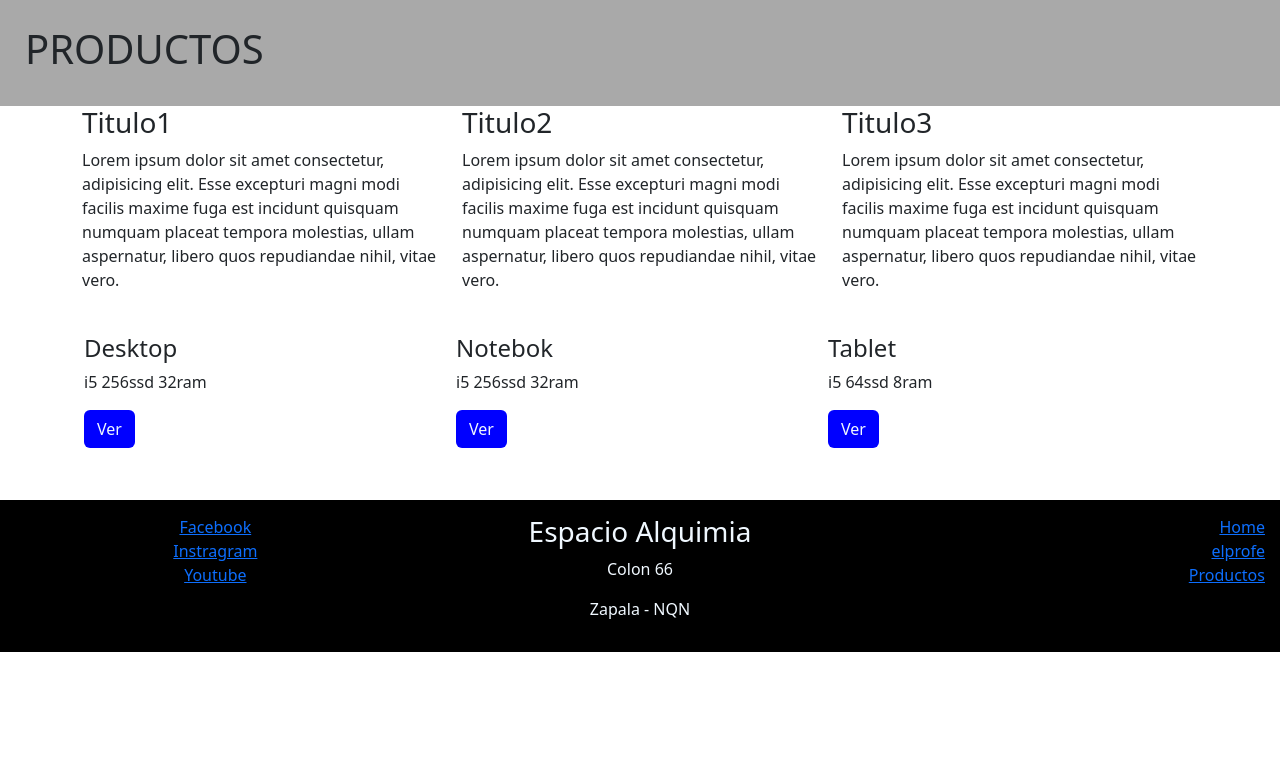
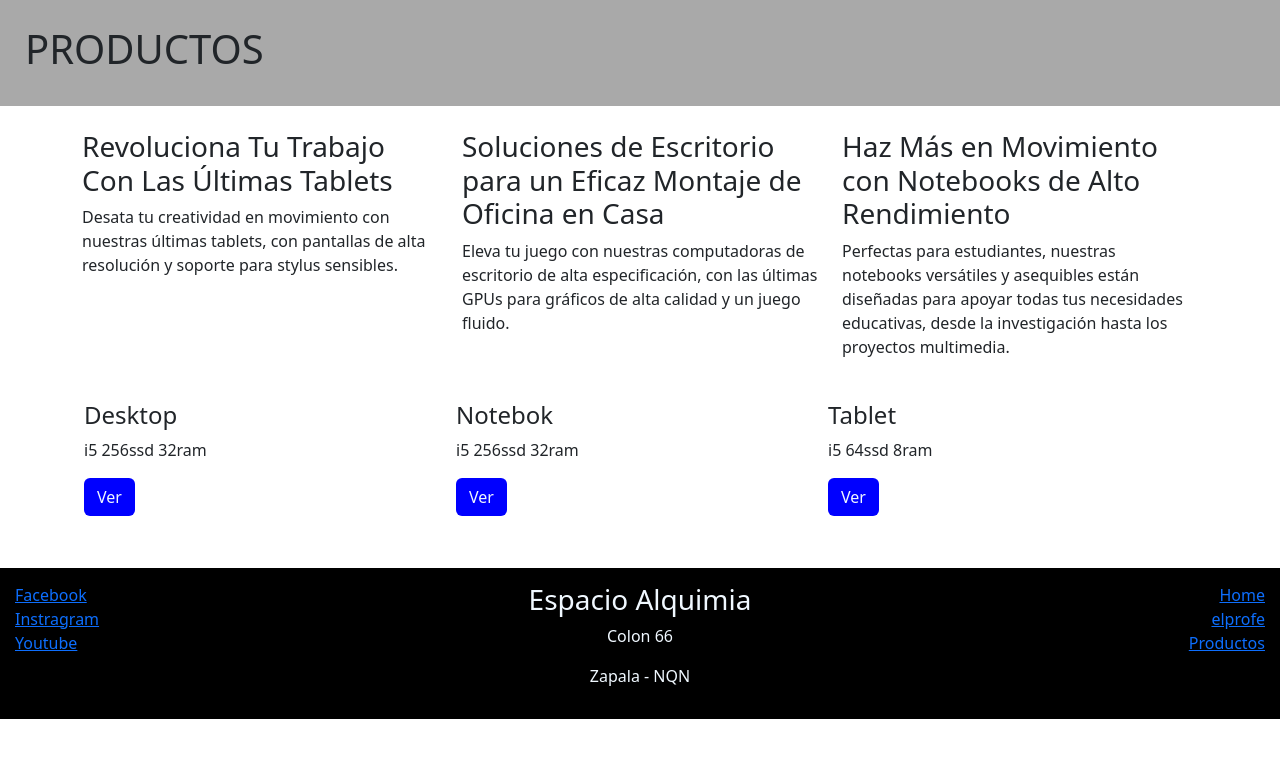
Before and after one commit to elprofedotti/DisenioWebAustral, a website: page index.html in a window 1280 px wide. Drawn offline with nearby package versions, Linux system fonts and the light colour scheme.

Commit message:
sale y va

```diff
--- a/index.html
+++ b/index.html
@@ -14,19 +14,19 @@
 
 
     <div class="container">
-
+        <br>
         <div class="row">
             <div class="col-sm-4">
-                <h3>Titulo1</h3>
-                <p class="col-sm">Lorem ipsum dolor sit amet consectetur, adipisicing elit. Esse excepturi magni modi facilis maxime fuga est incidunt quisquam numquam placeat tempora molestias, ullam aspernatur, libero quos repudiandae nihil, vitae vero.</p>
+                <h3>Revoluciona Tu Trabajo Con Las Últimas Tablets</h3>
+                <p class="col-sm">Desata tu creatividad en movimiento con nuestras últimas tablets, con pantallas de alta resolución y soporte para stylus sensibles.</p>
             </div>
             <div class="col-sm-4">
-                <h3>Titulo2</h3>
-                <p class="col-sm">Lorem ipsum dolor sit amet consectetur, adipisicing elit. Esse excepturi magni modi facilis maxime fuga est incidunt quisquam numquam placeat tempora molestias, ullam aspernatur, libero quos repudiandae nihil, vitae vero.</p>
+                <h3>Soluciones de Escritorio para un Eficaz Montaje de Oficina en Casa</h3>
+                <p class="col-sm">Eleva tu juego con nuestras computadoras de escritorio de alta especificación, con las últimas GPUs para gráficos de alta calidad y un juego fluido.</p>
             </div>
             <div class="col-sm-4">
-                <h3>Titulo3</h3>
-                <p class="col-sm">Lorem ipsum dolor sit amet consectetur, adipisicing elit. Esse excepturi magni modi facilis maxime fuga est incidunt quisquam numquam placeat tempora molestias, ullam aspernatur, libero quos repudiandae nihil, vitae vero.</p>
+                <h3>Haz Más en Movimiento con Notebooks de Alto Rendimiento</h3>
+                <p class="col-sm">Perfectas para estudiantes, nuestras notebooks versátiles y asequibles están diseñadas para apoyar todas tus necesidades educativas, desde la investigación hasta los proyectos multimedia.</p>
             </div>
         </div>
         <br>
@@ -67,7 +67,7 @@
     </div>
     <footer class="footer">
         <div class="row">
-            <div class="col-sm-4 d-flex flex-column">
+            <div class="col-sm-4 d-flex flex-column align-items-start">
                 <a href="">Facebook</a>
                 <a href="">Instragram</a>
                 <a href="">Youtube</a>
```
